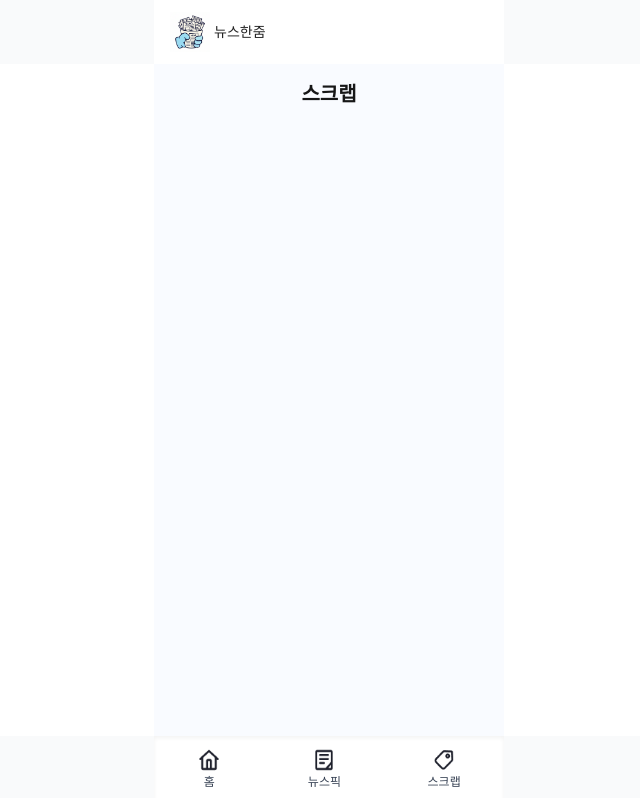
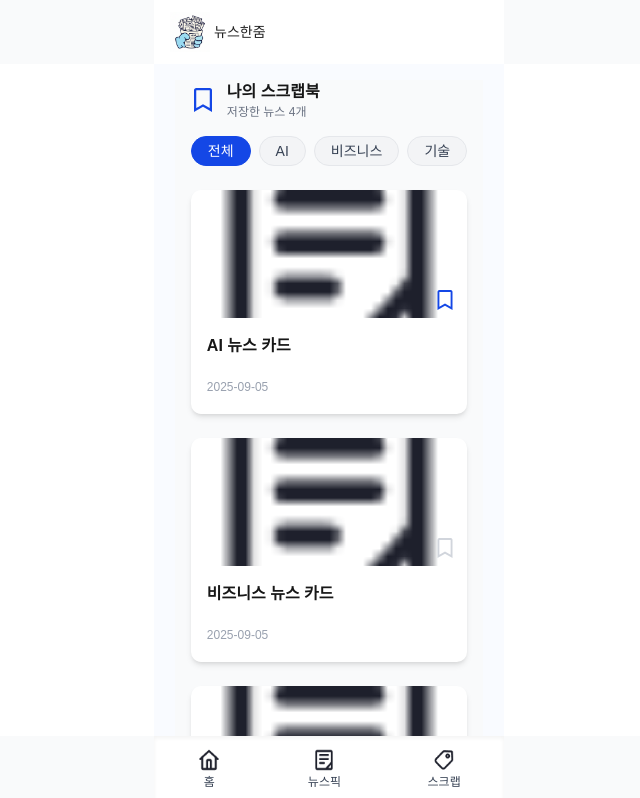
Before and after one commit to 9oormthon-univ/2025_HANJUM_TEAM_32_FE, a Next.js app: page /scrap in a window 1280 px wide. Shown: the top 798 px of the page, without its empty margins (311-951 px from the left). Built offline with nearby package versions, Linux system fonts and the light colour scheme.

Commit message:
feat: 스크랩 페이지 생성

```diff
--- a/package.json
+++ b/package.json
@@ -12,7 +12,8 @@
     "next": "15.5.2",
     "postcss": "^8.5.6",
     "react": "19.1.0",
-    "react-dom": "19.1.0"
+    "react-dom": "19.1.0",
+    "react-icons": "^5.5.0"
   },
   "devDependencies": {
     "@eslint/eslintrc": "^3",
--- /dev/null
+++ b/src/app/components/header.tsx
@@ -0,0 +1,27 @@
+import React from "react";
+
+const Header = () => (
+  <div className="w-full flex justify-center fixed top-0 left-0 z-10 bg-gray-50">
+    <header className="h-16 flex items-center justify-between pl-4 pr-6 bg-white max-w-[350px] w-full">
+      <div className="flex items-center gap-1 justify-start w-full">
+        <img src="/logo.png" alt="로고" className="h-10 w-10" />
+        <span
+          style={{
+            fontFamily: 'Inter',
+            fontWeight: 500,
+            fontStyle: 'Medium',
+            fontSize: '14px',
+            lineHeight: '100%',
+            letterSpacing: '0%',
+            textAlign: 'center',
+            color: '#222',
+          }}
+        >
+          뉴스한줌
+        </span>
+      </div>
+    </header>
+  </div>
+);
+
+export default Header;
--- /dev/null
+++ b/src/app/components/navigation.tsx
@@ -0,0 +1,53 @@
+import React from "react";
+import Link from "next/link";
+
+const Navigation = () => (
+  <div className="w-full flex justify-center fixed bottom-0 left-0 z-10 bg-gray-50">
+    <nav className="h-16 flex items-center justify-around bg-white shadow-inner max-w-[350px] w-full">
+      <Link href="/home" className="text-gray-700 flex flex-col items-center">
+        <img src="/home.png" alt="홈" className="h-6 w-6 mb-1" />
+        <span
+          style={{
+            fontFamily: 'Inter',
+            fontWeight: 400,
+            fontStyle: 'Regular',
+            fontSize: '12px',
+            lineHeight: '100%',
+            letterSpacing: '0%',
+            textAlign: 'center',
+          }}
+        >홈</span>
+      </Link>
+      <Link href="/newspick" className="text-gray-700 flex flex-col items-center">
+        <img src="/document.png" alt="뉴스픽" className="h-6 w-6 mb-1" />
+        <span
+          style={{
+            fontFamily: 'Inter',
+            fontWeight: 400,
+            fontStyle: 'Regular',
+            fontSize: '12px',
+            lineHeight: '100%',
+            letterSpacing: '0%',
+            textAlign: 'center',
+          }}
+        >뉴스픽</span>
+      </Link>
+      <Link href="/scrap" className="text-gray-700 flex flex-col items-center">
+        <img src="/tag.png" alt="스크랩" className="h-6 w-6 mb-1" />
+        <span
+          style={{
+            fontFamily: 'Inter',
+            fontWeight: 400,
+            fontStyle: 'Regular',
+            fontSize: '12px',
+            lineHeight: '100%',
+            letterSpacing: '0%',
+            textAlign: 'center',
+          }}
+        >스크랩</span>
+      </Link>
+    </nav>
+  </div>
+);
+
+export default Navigation;
--- a/src/app/components/ui/card.tsx
+++ b/src/app/components/ui/card.tsx
@@ -1,38 +1,38 @@
 type BaseProps = React.HTMLAttributes<HTMLDivElement> & {
   asChild?: boolean;
-  src?:string;
-  alt?:string;
+  src?: string;
+  alt?: string;
 }
 
 
-export function Card({className = "", ...props}: BaseProps) {
-  return(
+export function Card({ className = "", ...props }: BaseProps) {
+  return (
     <div className={`${className}`} {...props}>
       {props.children}
     </div>
   )
 }
-export function CardImg({className = "",src="", alt="", ...props}: BaseProps) {
-  return(
-    <img src={src} alt={alt} className={`h-48 object-cover rounded-t-[10px] ${className}`} {...props} />
+export function CardImg({ className = "", src = "", alt = "", ...props }: BaseProps) {
+  return (
+    <img src={src} alt={alt} className={`h-32 object-cover rounded-t-[10px] ${className}`} {...props} />
   )
 }
-export function CaardHeader({className = "", ...props}: BaseProps) {
-  return(
+export function CardHeader({ className = "", ...props }: BaseProps) {
+  return (
     <p className={`px-4 py-4 line-clamp-2 ${className}`} {...props}>
       {props.children}
     </p>
   )
 }
-export function CardBody({className = "", ...props}: BaseProps) {
-  return(
+export function CardBody({ className = "", ...props }: BaseProps) {
+  return (
     <div className={`px-4 pb-4 ${className}`} {...props}>
       {props.children}
     </div>
   )
 }
-export function CardFooter({className = "", ...props}: BaseProps) {
-  return(
+export function CardFooter({ className = "", ...props }: BaseProps) {
+  return (
     <div className={`px-4 pb-4 ${className}`} {...props}>
       {props.children}
     </div>
--- a/src/app/layout.tsx
+++ b/src/app/layout.tsx
@@ -1,5 +1,7 @@
 import type { Metadata } from "next";
 import Link from "next/link";
+import Header from "./components/header";
+import Navigation from "./components/navigation";
 import { Geist, Geist_Mono } from "next/font/google";
 import { Viewport } from "next";
 import "./globals.css";
@@ -32,29 +34,8 @@ export default function RootLayout({
     <html lang="ko">
       <body className={`${geistSans.variable} ${geistMono.variable} antialiased bg-gray-50`}>
 
-        {/* 상단 헤더 */}
-        <div className="w-full flex justify-center fixed top-0 left-0 z-10 bg-gray-50">
-          <header className="h-16 flex items-center justify-between pl-4 pr-6 bg-white max-w-[350px] w-full">
-            <div className="flex items-center gap-1 justify-start w-full">
-              <img src="/logo.png" alt="로고" className="h-10 w-10" />
-              <span
-                style={{
-                  fontFamily: 'Inter',
-                  fontWeight: 500,
-                  fontStyle: 'Medium',
-                  fontSize: '14px',
-                  lineHeight: '100%',
-                  letterSpacing: '0%',
-                  textAlign: 'center',
-                  color: '#222',
-                }}
-              >
-                뉴스한줌
-              </span>
-            </div>
-            { }
-          </header>
-        </div>
+        {/* 상단 헤더 컴포넌트 */}
+        <Header />
 
 
         {/* 본문 영역 */}
@@ -64,52 +45,8 @@ export default function RootLayout({
 
 
         {/* 하단 네비게이션 바 */}
-        <div className="w-full flex justify-center fixed bottom-0 left-0 z-10 bg-gray-50">
-          <nav className="h-16 flex items-center justify-around bg-white shadow-inner max-w-[350px] w-full">
-            <Link href="/home" className="text-gray-700 flex flex-col items-center">
-              <img src="/home.png" alt="홈" className="h-6 w-6 mb-1" />
-              <span
-                style={{
-                  fontFamily: 'Inter',
-                  fontWeight: 400,
-                  fontStyle: 'Regular',
-                  fontSize: '12px',
-                  lineHeight: '100%',
-                  letterSpacing: '0%',
-                  textAlign: 'center',
-                }}
-              >홈</span>
-            </Link>
-            <Link href="/newspick" className="text-gray-700 flex flex-col items-center">
-              <img src="/document.png" alt="뉴스픽" className="h-6 w-6 mb-1" />
-              <span
-                style={{
-                  fontFamily: 'Inter',
-                  fontWeight: 400,
-                  fontStyle: 'Regular',
-                  fontSize: '12px',
-                  lineHeight: '100%',
-                  letterSpacing: '0%',
-                  textAlign: 'center',
-                }}
-              >뉴스픽</span>
-            </Link>
-            <Link href="/scrap" className="text-gray-700 flex flex-col items-center">
-              <img src="/tag.png" alt="스크랩" className="h-6 w-6 mb-1" />
-              <span
-                style={{
-                  fontFamily: 'Inter',
-                  fontWeight: 400,
-                  fontStyle: 'Regular',
-                  fontSize: '12px',
-                  lineHeight: '100%',
-                  letterSpacing: '0%',
-                  textAlign: 'center',
-                }}
-              >스크랩</span>
-            </Link>
-          </nav>
-        </div>
+        {/* 하단 네비게이션 컴포넌트 */}
+        <Navigation />
       </body>
     </html>
   );
--- a/src/app/scrap/page.tsx
+++ b/src/app/scrap/page.tsx
@@ -1,3 +1,89 @@
+"use client";
+import { useState } from "react";
+import { Card, CardImg, CardHeader, CardBody, CardFooter } from "../components/ui/card";
+import { FaRegBookmark } from "react-icons/fa";
+
+const categories = ["전체", "AI", "비즈니스", "기술"];
+const cards = [
+  {
+    img: "/document.png",
+    title: "AI 뉴스 카드",
+    date: "2025-09-05",
+    bookmarked: true,
+    category: "AI",
+  },
+  {
+    img: "/document.png",
+    title: "비즈니스 뉴스 카드",
+    date: "2025-09-05",
+    bookmarked: false,
+    category: "비즈니스",
+  },
+  {
+    img: "/document.png",
+    title: "기술 뉴스 카드",
+    date: "2025-09-05",
+    bookmarked: false,
+    category: "기술",
+  },
+  {
+    img: "/document.png",
+    title: "전체 뉴스 카드",
+    date: "2025-09-05",
+    bookmarked: true,
+    category: "전체",
+  },
+];
+
 export default function ScrapPage() {
-  return <div className="flex justify-center items-center h-full text-xl font-bold">스크랩</div>;
+  const [selectedCategory, setSelectedCategory] = useState("전체");
+  const filteredCards = selectedCategory === "전체"
+    ? cards
+    : cards.filter(card => card.category === selectedCategory);
+
+  return (
+    <div className="flex flex-col items-center min-h-screen bg-gray-50 px-4 pb-8">
+      {/* 상단 정보 */}
+      <div className="w-full max-w-[350px] pt-0 pb-2 flex items-center gap-3">
+        <FaRegBookmark className="text-2xl text-blue-700" />
+        <div>
+          <div className="font-bold text-base">나의 스크랩북</div>
+          <div className="text-xs text-gray-500">저장한 뉴스 {filteredCards.length}개</div>
+        </div>
+      </div>
+
+
+      {/* 카테고리 필터 */}
+      <div className="w-full max-w-[350px] flex gap-2 pt-2 pb-2 mb-4 overflow-x-auto">
+        {categories.map((cat) => (
+          <button
+            key={cat}
+            className={`px-4 py-1 rounded-full text-sm font-medium border transition ${selectedCategory === cat ? "bg-blue-700 text-white border-blue-700" : "bg-gray-100 text-gray-700 border-gray-200 hover:bg-blue-100"}`}
+            onClick={() => setSelectedCategory(cat)}
+          >
+            {cat}
+          </button>
+        ))}
+      </div>
+
+
+      {/* 카드 리스트 */}
+      <div className="w-full max-w-[350px] flex flex-col gap-6">
+        {filteredCards.map((card, idx) => (
+          <Card key={idx} className="bg-white rounded-[10px] shadow-md">
+            <div className="relative">
+              <CardImg src={card.img} alt="스크랩 이미지" className="w-full h-24 object-cover" />
+
+              {/* 북마크 아이콘 우측 하단 */}
+              <FaRegBookmark className={`absolute bottom-2 right-3 text-xl ${card.bookmarked ? "text-blue-700" : "text-gray-300"}`} />
+            </div>
+            <CardHeader className="font-semibold text-base">{card.title}</CardHeader>
+            <CardFooter>
+              <span className="text-xs text-gray-400">{card.date}</span>
+            </CardFooter>
+          </Card>
+        ))}
+      </div>
+    </div>
+  );
 }
```
Also changed, not shown: 1 other file (tests, documents, lock files or other folders).
